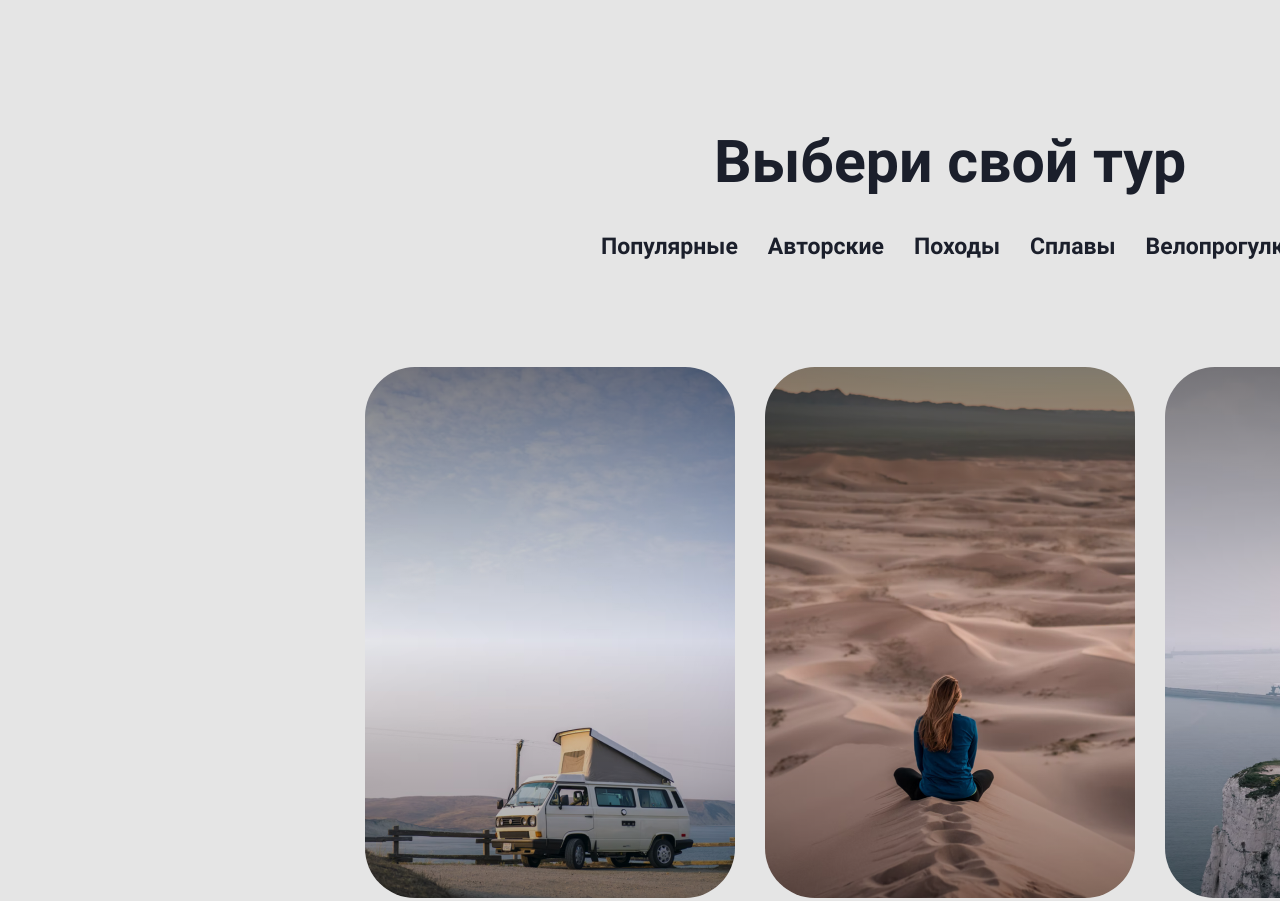
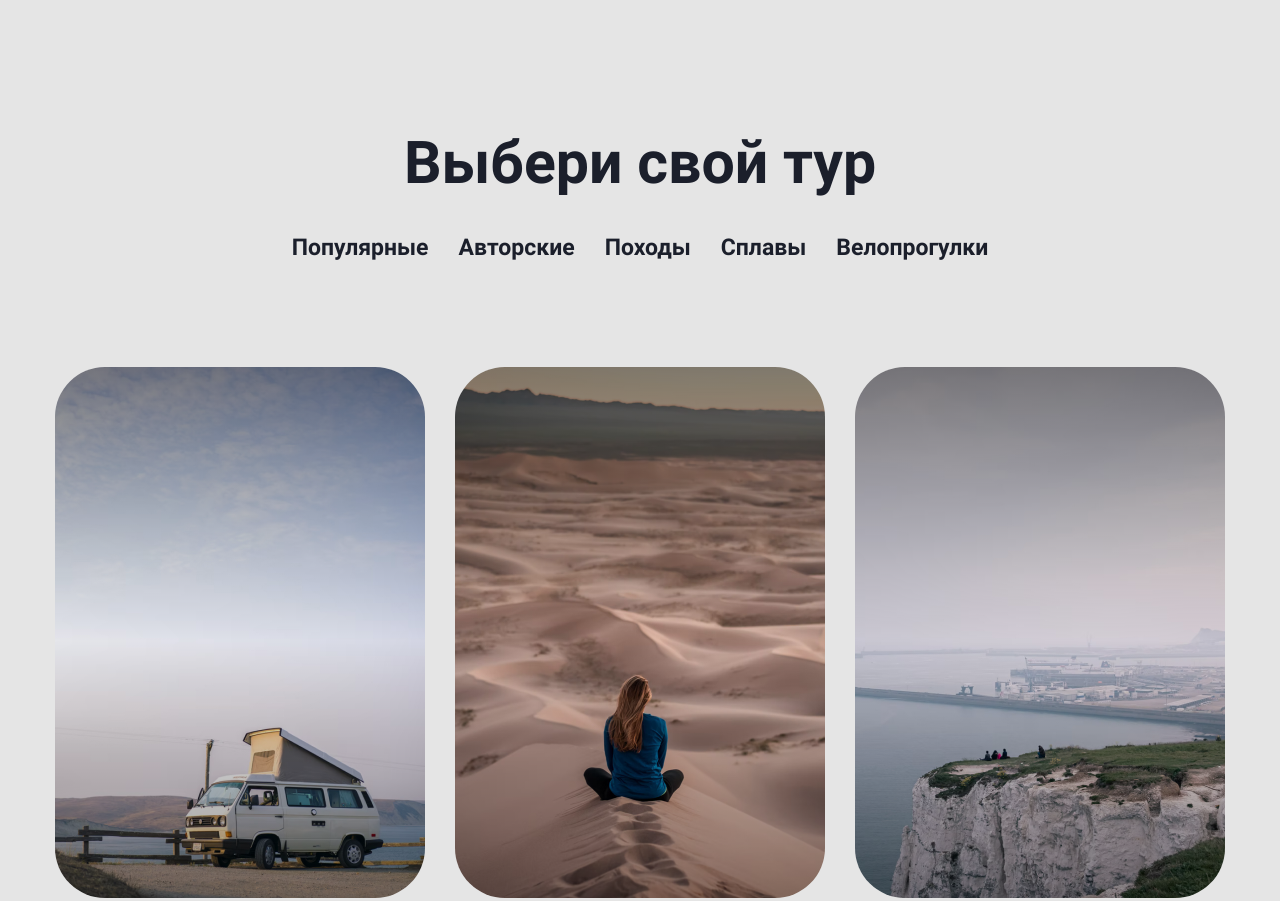
Before and after one commit to Jastige/VSC, a plain HTML site: page index.html in a window 1280 px wide. Shown: the part 840-1741 px from the top of the page. Drawn offline with Linux system fonts and the light colour scheme.

Commit message:
Убрал лишние фреймы, корректировка.

```diff
--- a/css/style.css
+++ b/css/style.css
@@ -631,38 +631,25 @@ li {
 /* Intro styles end*/
 
 /* Main styles start*/
-.frame-1 {
-  width: 1170px;
-  height: 1334px;
-  margin-left: 365px;
-  margin-top: 253px;
-  align-items: center;
-  padding-top: 0px;
-}
 
-.mini_title {
+.mini_title-1 {
   font-style: normal;
   font-weight: bold;
   font-size: 59px;
   line-height: 124%;
   text-align: center;
   color: #1b1f2b;
-}
-
-.mini-frame-1 {
-  width: 700px;
-  height: 34px;
-  margin-left: 236px;
-  margin-top: 35px;
+  margin-top: 254px;
 }
 
 .tour_list {
+  gap: 30px;
   display: flex;
   flex-wrap: wrap;
-}
-
-.tour_list_item {
-  margin-right: 30px;
+  justify-content: center;
+  align-items: center;
+  flex-direction: row;
+  margin-top: 35px;
 }
 
 .tour-link {
@@ -695,45 +682,26 @@ li {
   padding-bottom: 6px;
 }
 
-/* Foto-frame-1-options-start*/
-
-.foto-frame-1 {
-  width: 1170px;
-  height: 1092px;
+.foto_frame-1 {
   display: flex;
-  margin-left: 0px;
-  margin-top: 100px;
+  justify-content: center;
 }
+/*Foto-frame-1-options-start*/
 /* Foto-frame-1-options-end*/
 /* Foto-list-1-options-start*/
 
 .foto_list-1 {
+  justify-content: center;
+  align-items: center;
   display: flex;
   flex-wrap: wrap;
-}
-
-.foto_list-1_item {
-  margin-right: 30px;
+  flex-direction: row;
+  max-width: 1170px;
+  margin-top:105px;
+  gap: 30px;
 }
 
 /* Operations for items (align)-Start*/
-
-.foto_list-1_item:nth-child(3) {
-  margin-right: 0px;
-}
-.foto_list-1_item:last-child {
-  margin-right: 0px;
-}
-.foto_list-1_item:nth-child(4) {
-  margin-top: 30px;
-}
-.foto_list-1_item:nth-child(5) {
-  margin-top: 30px;
-}
-.foto_list-1_item:nth-child(6) {
-  margin-top: 30px;
-}
-
 /* Operations for items (align)-End*/
 /* Foto-list-1-options-start*/
 /*----------------------------------------*/
@@ -809,6 +777,12 @@ li {
   border-radius: 50px;
   background-size: cover;
 }
+/*.tour-card_text {
+  display: flex;
+  flex-wrap: wrap;
+  flex-direction: row;
+  gap: 50px;
+}*/
 /* Foto-list-1-options-end*/
 
 .mini_title-2 {
@@ -840,7 +814,7 @@ li {
   width: 1170px;
   height: 968px;
   display: flex;
-  background-color: #FFFFFF;
+  background-color: #ffffff;
   margin-left: 367px;
   margin-top: 100px;
 }
--- a/index.html
+++ b/index.html
@@ -66,12 +66,9 @@
 
 
             </div>
-
-            <div class="frame-1">
-                <h2 class="mini_title">
+            <h2 class="mini_title-1">
                 Выбери свой тур
             </h2>
-                <div class="mini-frame-1">
             <ul class="tour_list">
                 <li class="tour_list_item">
                     <a href="#1" class=tour-link>Популярные</a>
@@ -94,15 +91,8 @@
                     </li>
 
                     </ul>
-                </div>
-                <div class="foto-frame-1">
+                    <div class="foto_frame-1">
                         <ul class="foto_list-1">
-
-                        <li class="foto_list-1_item">
-                            <div class="foto-pic">
-                            </div>
-                        </li>
-
                             <li class="foto_list-1_item">
                                 <div class="foto-pic">
                                 </div>
@@ -123,11 +113,11 @@
                 <div class="foto-pic">
                 </div>
             </li>
+            <li class="foto_list-1_item">
+                <div class="foto-pic">
                 </div>
             </li>
-
             </ul>
-
             </div>
             <h2 class="mini_title-2">
                 Собери свой тур
```
Lines whose indentation alone changed are shown as unchanged.
